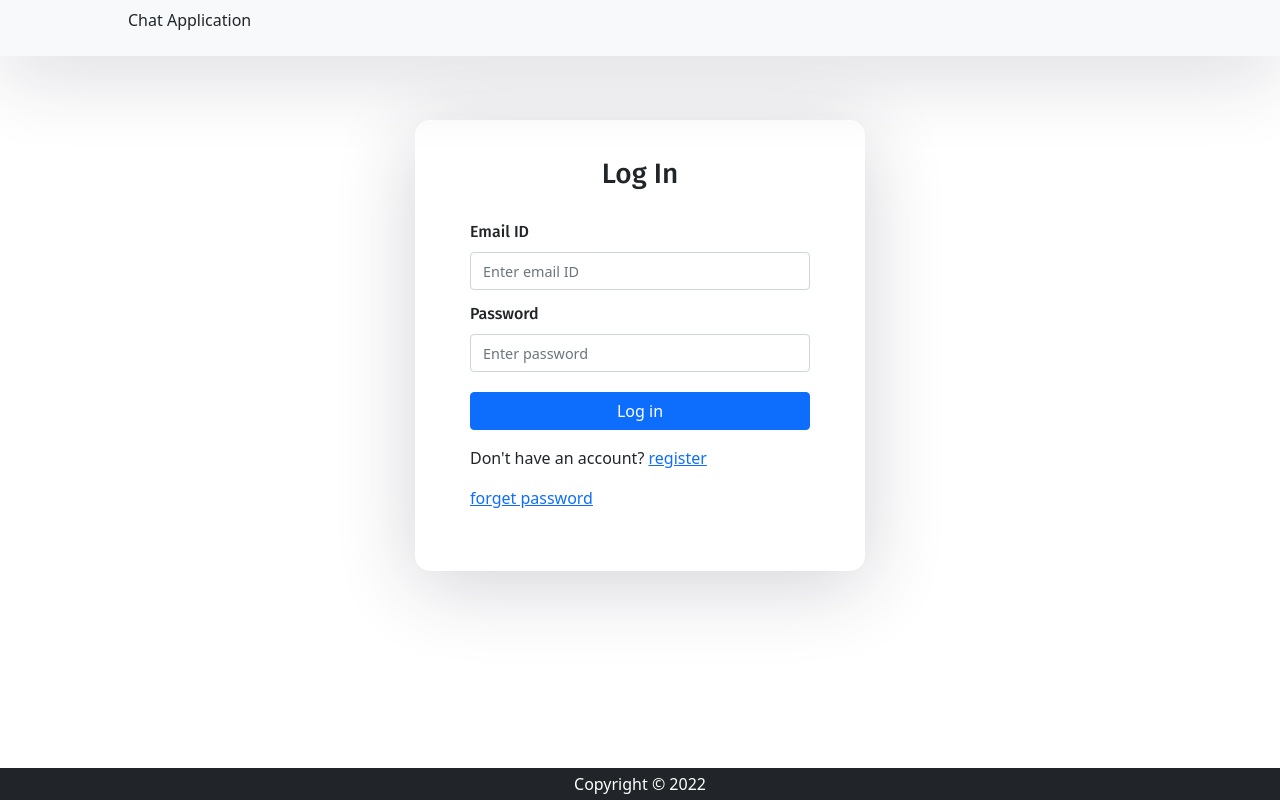
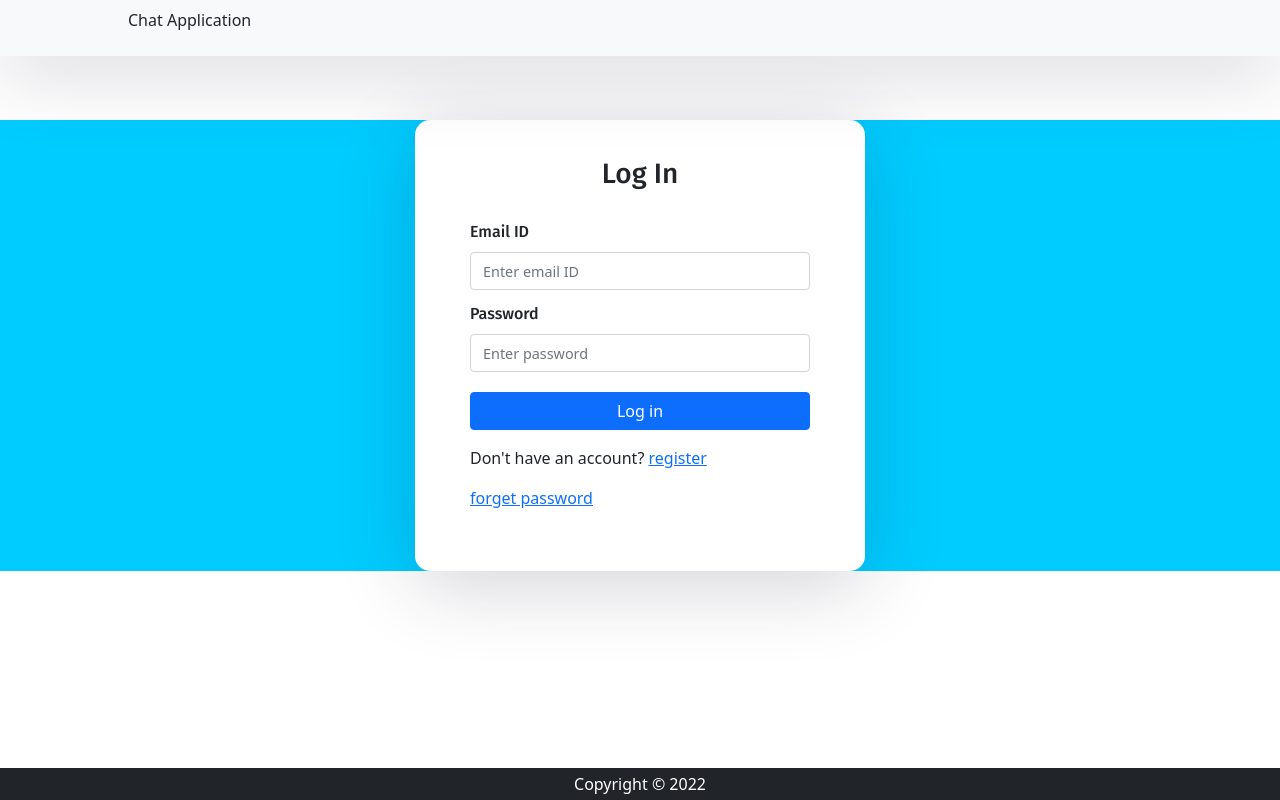
Before and after one commit to GouthamKannan/Chat_app_frontend, a React (Create React App) app: page / in a window 1280 px wide. Built offline with nearby package versions, Linux system fonts and the light colour scheme.

Commit message:
Updated background color

```diff
--- a/src/App.css
+++ b/src/App.css
@@ -1,10 +1,3 @@
- /*
-*
-* ==========================================
-* FOR DEMO PURPOSES
-* ==========================================
-*
-*/
 body {
   /* background-color: #74EBD5; */
   /* background-image: linear-gradient(90deg, #74EBD5 0%, #9FACE6 100%); */
@@ -39,3 +32,7 @@ input::placeholder {
   color: #999;
 }
 strong{color: blue;}
+
+.background {
+  background-color: #00ccff;
+}
```
